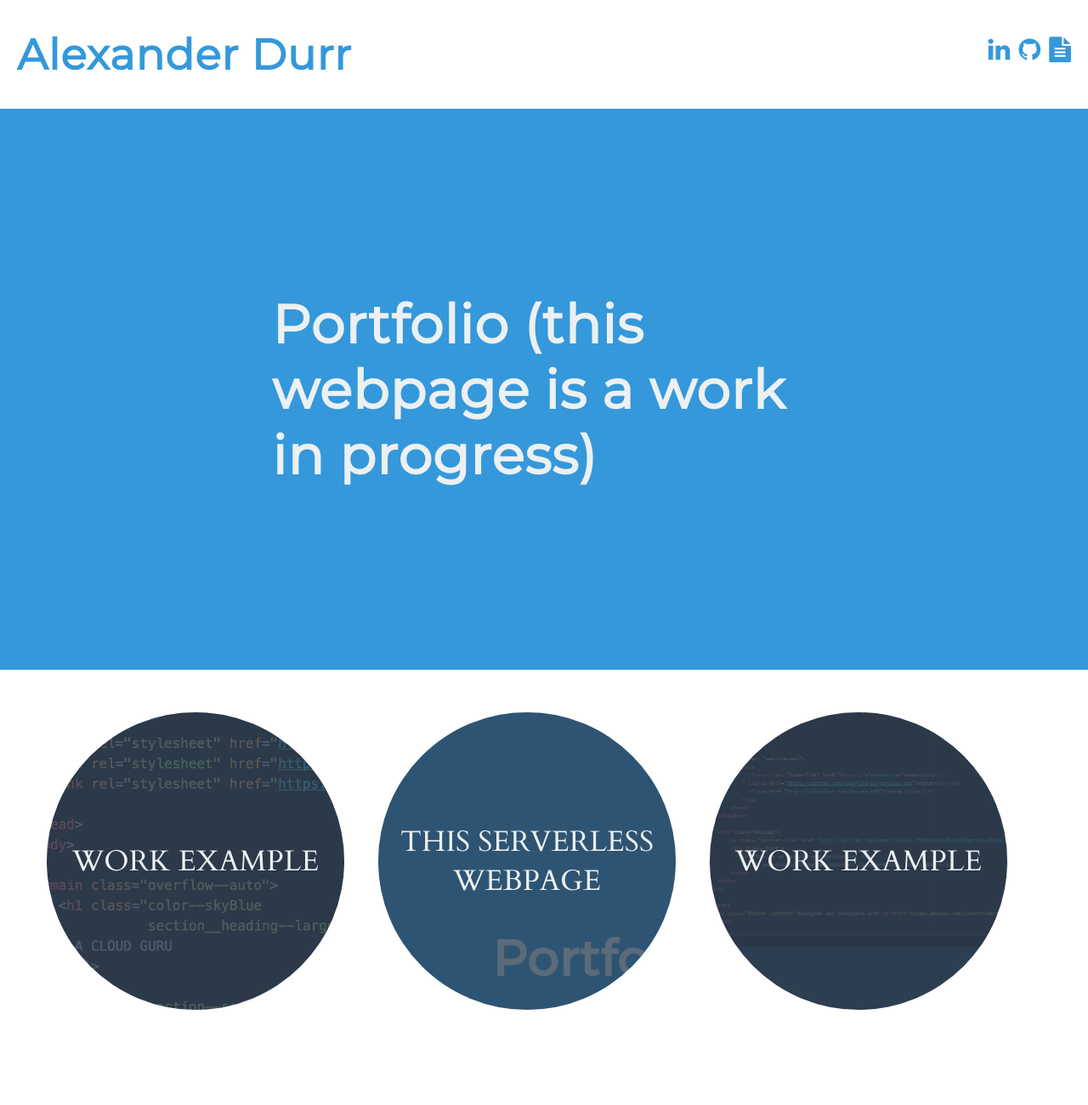
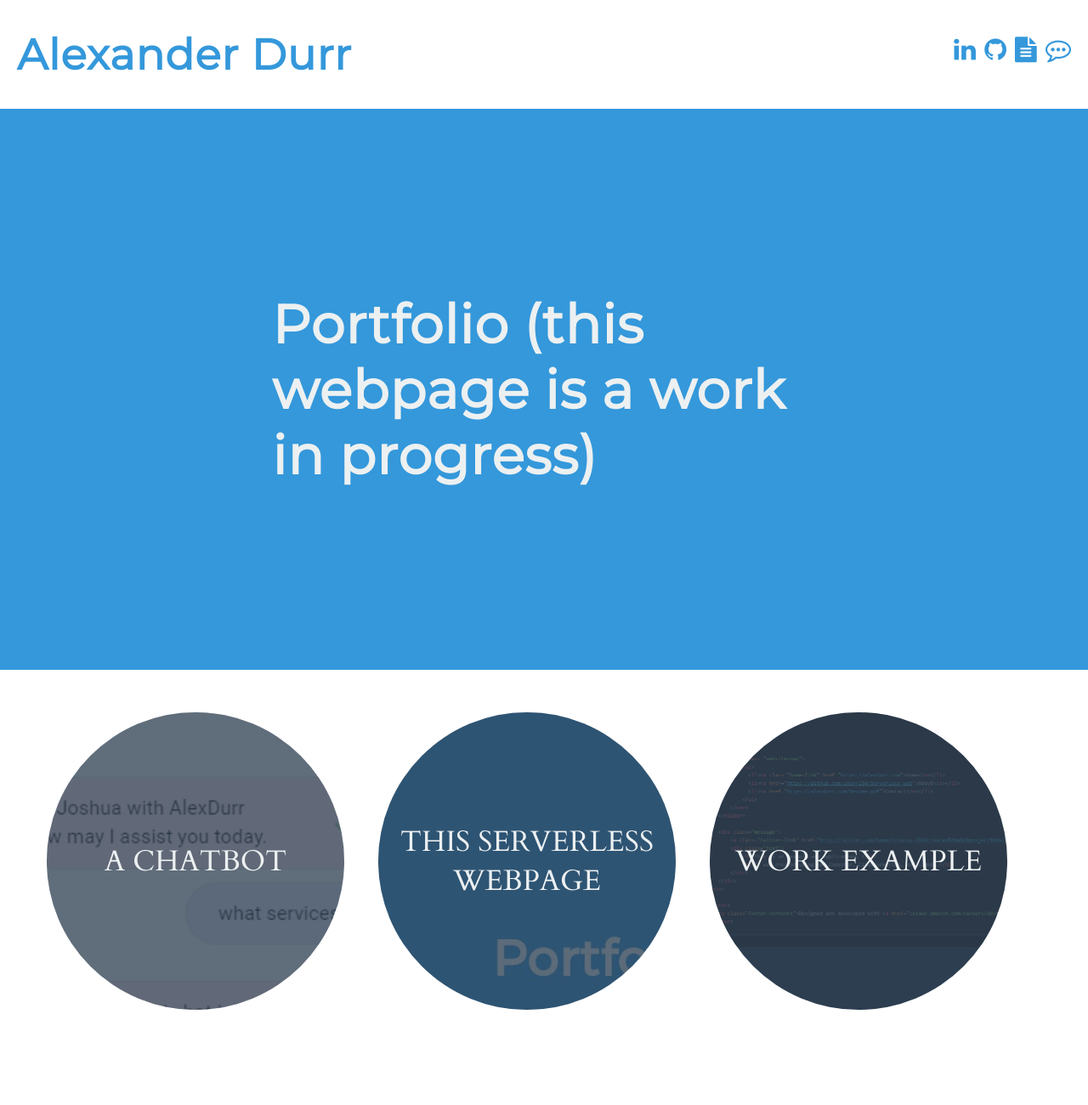
Before and after one commit to adurr234/my-portfolio, a React app: page / in a window 1280 px wide. Shown: the top 1300 px of the page at 85% size. Built offline with nearby package versions, Linux system fonts and the light colour scheme.

Commit message:
Added Chatbot
Added Chatbot as link on mainpage. Also updated thumbnail and description of example 1.

```diff
--- a/index.html
+++ b/index.html
@@ -51,6 +51,14 @@
             <i class="fa fa-file-text"></i>
           </a>
         </li>
+        <!-- Link to Chatbot -->
+        <li class="socialWrapper">
+          <a class="social color--skyBlue"
+             title="Chatbot"
+             href="https://d1wnhq2wvl9n5a.cloudfront.net/client.html">
+            <i class="fa fa-commenting-o"></i>
+          </a>
+        </li>
       </ul>
     </main>
 
--- a/js/main.js
+++ b/js/main.js
@@ -4,12 +4,12 @@ import ExampleWork from './example-work.js';
 
 const myWork = [
   {
-    'title': "Work Example",
-    'href': "https://example.com",
-    'desc': "Lorem ipsum dolor sit amet, consectetur adipisicing elit, sed do eiusmod tempor incididunt ut labore et dolore magna aliqua. Ut enim ad minim veniam, quis nostrud exercitation ullamco laboris nisi ut aliquip ex ea commodo consequat. Duis aute irure dolor in reprehenderit in voluptate velit esse cillum dolore eu fugiat nulla pariatur. Excepteur sint occaecat cupidatat non proident, sunt in culpa qui officia deserunt mollit anim id est laborum.",
+    'title': "A Chatbot",
+    'href': "https://d1wnhq2wvl9n5a.cloudfront.net/client.html",
+    'desc': "A chatbot using multiple AWS services. It can tell you more information about it's creation or about Chuck Norris",
     'image': {
-      'desc': "example screenshot",
-      'src': "images/example1.png",
+      'desc': "A Chatbot",
+      'src': "images/chatbot.png",
       'comment': ""
     }
   },
```
Also changed, not shown: images/Chatbot.png (added), 1 other file.
